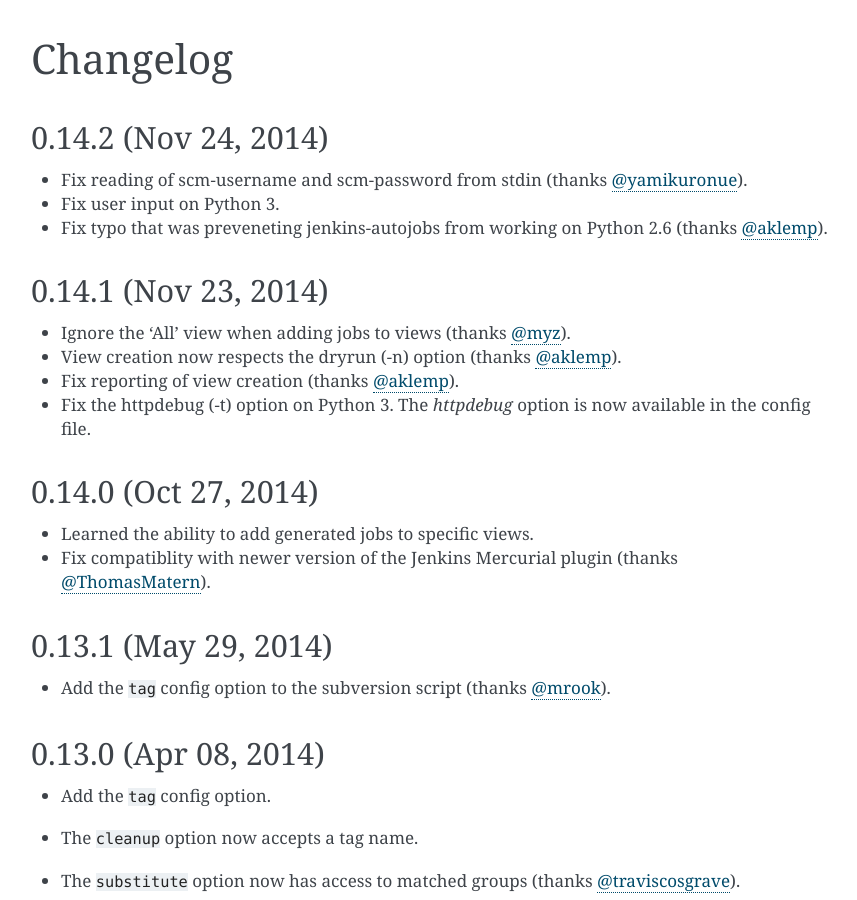
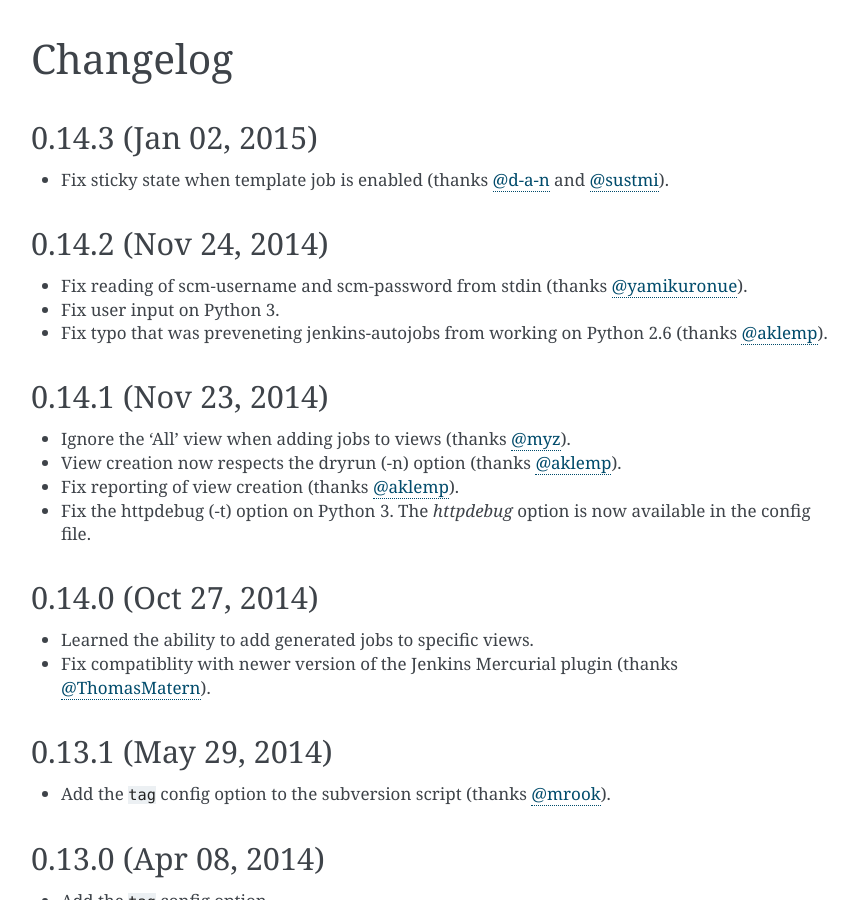
Before and after one commit to gvalkov/jenkins-autojobs, a Sphinx documentation site: the page built from doc/changelog.rst, in a window 1280 px wide and 900 px high. Shown: the whole window, without its empty margins (169-1026 px from the left). Built offline with Sphinx 7.4.7, drawn with Linux system fonts in a browser that asks for light colours.

Commit message:
bump version to 0.14.3 and promote to 'stable'.

```diff
--- a/doc/changelog.rst
+++ b/doc/changelog.rst
@@ -1,5 +1,12 @@
 Changelog
 ---------
+
+0.14.3 (Jan 02, 2015)
+^^^^^^^^^^^^^^^^^^^^^
+
+- Fix sticky state when template job is enabled (thanks `@d-a-n`_ and
+  `@sustmi`_).
+
 
 0.14.2 (Nov 24, 2014)
 ^^^^^^^^^^^^^^^^^^^^^
@@ -130,3 +137,5 @@
 .. _`@aklemp`:         https://github.com/aklemp
 .. _`@myz`:            https://github.com/myz
 .. _`@yamikuronue`:    https://github.com/yamikuronue
+.. _`@d-a-n`:          https://github.com/d-a-n
+.. _`@sustmi`:         https://github.com/sustmi
--- a/jenkins_autojobs/__init__.py
+++ b/jenkins_autojobs/__init__.py
@@ -1 +1 @@
-__version__ = '0.14.2'
+__version__ = '0.14.3'
--- a/setup.py
+++ b/setup.py
@@ -14,11 +14,7 @@
     'Programming Language :: Python :: 3.3',
     'Programming Language :: Python :: 3.4',
     'License :: OSI Approved :: BSD License',
-    #'Development Status :: 1 - Planning',
-    #'Development Status :: 2 - Pre-Alpha',
-    # 'Development Status :: 3 - Alpha',
-    'Development Status :: 4 - Beta',
-    #'Development Status :: 5 - Production/Stable',
+    'Development Status :: 5 - Production/Stable',
     #'Development Status :: 6 - Mature',
     #'Development Status :: 7 - Inactive',
 ]
```
